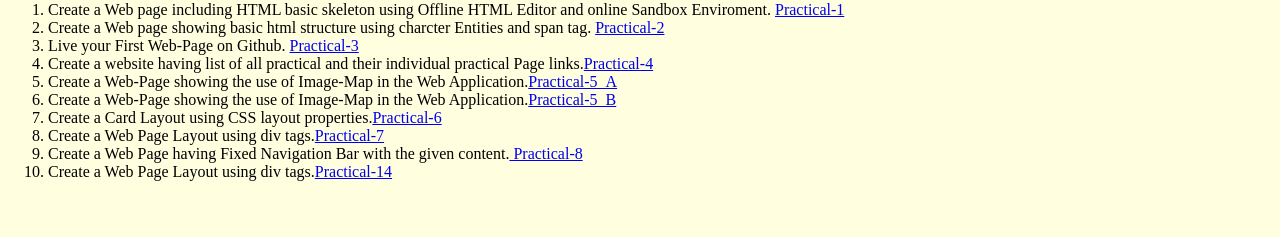
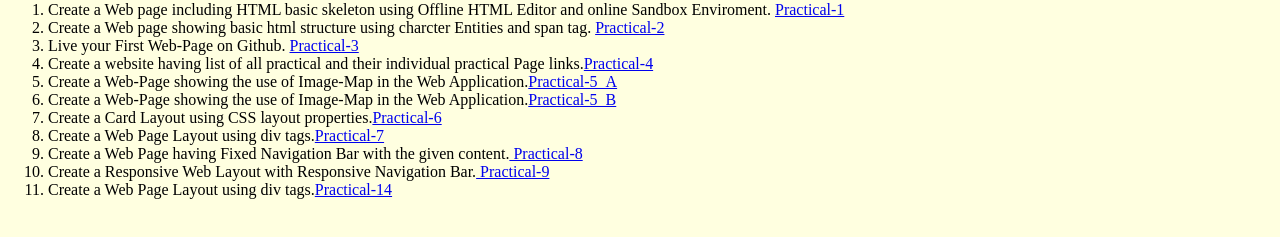
Before and after one commit to PriyaTomar04/Fullstack-practical, a plain HTML site: page index.html in a window 1280 px wide. Shown: the part 289-526 px from the top of the page. Drawn offline with Linux system fonts and the light colour scheme.

Commit message:
practical 9

```diff
--- a/index.html
+++ b/index.html
@@ -26,6 +26,7 @@
         <li>Create a Card Layout using CSS layout properties.<a href="https://priyatomar04.github.io/Fullstack-practical/practical-6.html">Practical-6</a></li>
         <li>Create a Web Page Layout using div tags.<a href="https://priyatomar04.github.io/Fullstack-practical/practical-7.html">Practical-7</a></li>
         <li>Create a Web Page having Fixed Navigation Bar with the given content.<a href = "https://priyatomar04.github.io/Fullstack-practical/practical-8.html"> Practical-8</a></li>
+        <li>Create a Responsive Web Layout with Responsive Navigation Bar.<a href = "practical-9.html"> Practical-9</a></li>
         <li>Create a Web Page Layout using div tags.<a href="https://priyatomar04.github.io/Fullstack-practical/practical-14.html">Practical-14</li>
     </ol>
 </body>
```
